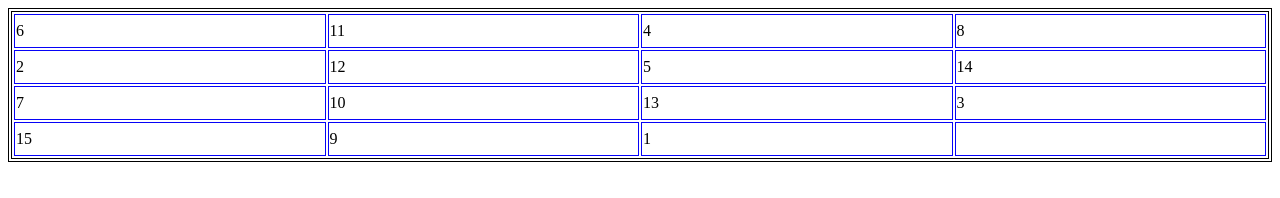
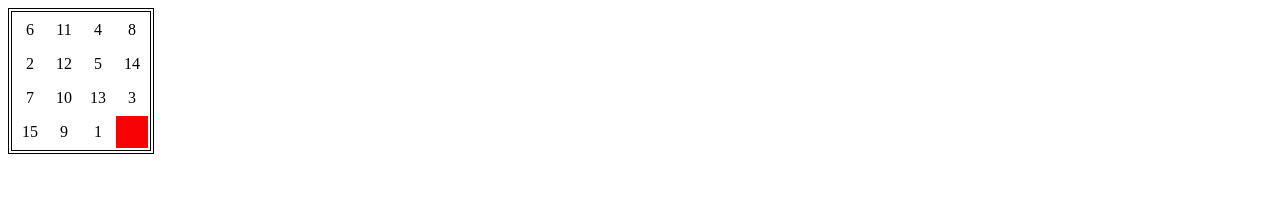
Before and after one commit to NikiforovJacob/SlowSquares, a website: page index.html in a window 1280 px wide. Drawn offline with Linux system fonts and the light colour scheme.

Commit message:
added css

```diff
--- a/css/style.css
+++ b/css/style.css
@@ -1,11 +1,14 @@
 .p-3 {
-    width: 20px;
-    height: 30px;
-    border: 1px double rgb(7, 3, 247);
+  width: 30px;
+  height: 30px;
+  border: 1px rgb(7, 3, 247);
+  text-align: center;
 }
 
 .table-bordered {
-    width: 100%;
-    height: 100%;
-    border: 4px double black;
+  border: 4px double black;
 }
+
+.table-active {
+  background-color: rgb(248, 3, 3);
+}
```
